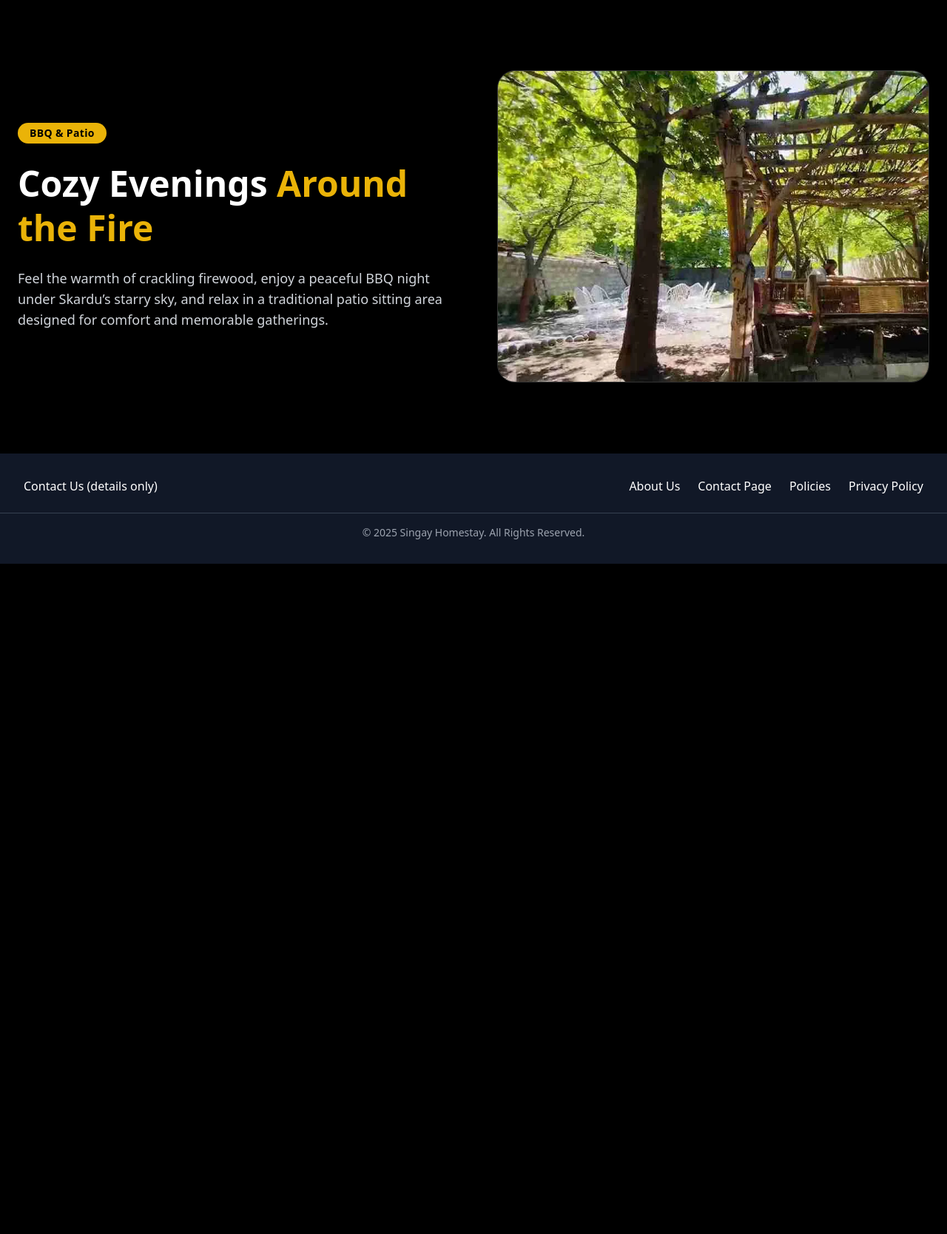
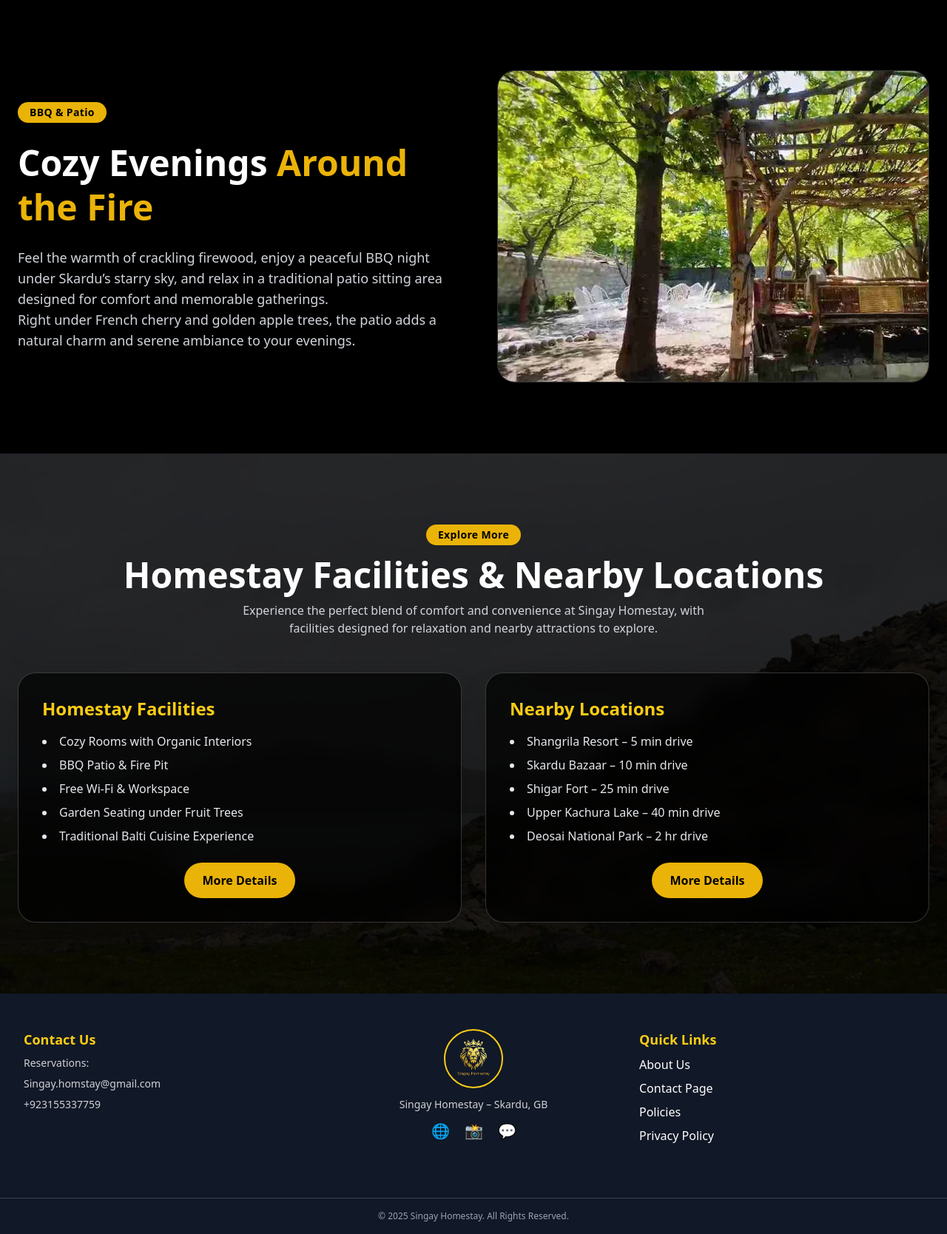
Before and after one commit to Shaheryar823/singay_homestay, a Flask app: page / in a window 1280 px wide. Shown: the part 3149-4817 px from the top of the page at 74% size. Before the commit the page ends 3911 px from the top, so only its background shows below. Run offline with Flask 3, Linux system fonts and the light colour scheme; some libraries are stand-ins or nearby versions.

Commit message:
some changes in footor added logo and added section in index file

```diff
--- a/routes/main.py
+++ b/routes/main.py
@@ -7,3 +7,19 @@ main_bp = Blueprint('main', __name__)
 @main_bp.route('/')
 def home():
     return render_template('index.html')
+
+@main_bp.route('/villa')
+def villa():
+    return "COmming Soon"
+
+@main_bp.route('/family-unit')
+def family_unit():
+        return "COmming Soon"
+
+@main_bp.route('/rooms')
+def rooms():
+    return "COmming Soon"
+
+@main_bp.route('/gallery')
+def gallery():
+    return "COmming Soon"
--- a/templates/index.html
+++ b/templates/index.html
@@ -208,9 +208,16 @@
 <section id="bbq" class="relative py-24 bg-black text-white overflow-hidden">
   <div class="relative max-w-7xl mx-auto px-6 grid lg:grid-cols-2 gap-16 items-center">
     <div class="space-y-6">
-      <div class="inline-block px-4 py-1 bg-yellow-500 text-black rounded-full text-sm font-bold tracking-wide">BBQ & Patio</div>
-      <h2 class="text-5xl font-extrabold leading-tight">Cozy Evenings <span class="text-yellow-500">Around the Fire</span></h2>
-      <p class="text-lg text-gray-300">Feel the warmth of crackling firewood, enjoy a peaceful BBQ night under Skardu’s starry sky, and relax in a traditional patio sitting area designed for comfort and memorable gatherings.</p>
+      <div class="inline-block px-4 py-1 bg-yellow-500 text-black rounded-full text-sm font-bold tracking-wide">
+        BBQ & Patio
+      </div>
+      <h2 class="text-5xl font-extrabold leading-tight">
+        Cozy Evenings <span class="text-yellow-500">Around the Fire</span>
+      </h2>
+      <p class="text-lg text-gray-300">
+        Feel the warmth of crackling firewood, enjoy a peaceful BBQ night under Skardu’s starry sky, and relax in a traditional patio sitting area designed for comfort and memorable gatherings. <br>
+        Right under French cherry and golden apple trees, the patio adds a natural charm and serene ambiance to your evenings.
+      </p>
     </div>
     <div class="relative">
       <div class="rounded-3xl overflow-hidden shadow-2xl border border-white/20 group">
@@ -220,4 +227,70 @@
   </div>
 </section>
 
+<!-- Facilities & Nearby Locations Section -->
+<section id="facilities" class="relative py-24 bg-gray-900 text-white overflow-hidden">
+  <!-- Background Image with Overlay -->
+  <div class="absolute inset-0">
+    <img src="/static/images/facilities-bg.jpg" alt="Facilities Background" class="w-full h-full object-cover opacity-90">
+    <div class="absolute inset-0 bg-black/80"></div> <!-- Dark overlay for blending with footer -->
+  </div>
+
+  <div class="relative max-w-7xl mx-auto px-6 text-white">
+
+    <!-- Section Header -->
+    <div class="text-center mb-12">
+      <div class="inline-block px-4 py-1 bg-yellow-500 text-black rounded-full text-sm font-bold tracking-wide">
+        Explore More
+      </div>
+      <h2 class="text-4xl md:text-5xl font-extrabold mt-4">Homestay Facilities & Nearby Locations</h2>
+      <p class="text-gray-300 mt-3 max-w-2xl mx-auto">
+        Experience the perfect blend of comfort and convenience at Singay Homestay, with facilities designed for relaxation and nearby attractions to explore.
+      </p>
+    </div>
+
+    <!-- Cards -->
+    <div class="grid md:grid-cols-2 gap-8">
+
+      <!-- Card 1: Homestay Facilities -->
+      <div class="bg-black/70 backdrop-blur-md rounded-3xl p-8 shadow-2xl border border-white/20 hover:scale-105 transition transform duration-500 flex flex-col justify-between">
+        <div>
+          <h3 class="text-2xl font-bold text-yellow-400 mb-4">Homestay Facilities</h3>
+          <ul class="space-y-2 text-gray-200 list-disc list-inside">
+            <li>Cozy Rooms with Organic Interiors</li>
+            <li>BBQ Patio & Fire Pit</li>
+            <li>Free Wi-Fi & Workspace</li>
+            <li>Garden Seating under Fruit Trees</li>
+            <li>Traditional Balti Cuisine Experience</li>
+          </ul>
+        </div>
+        <div class="mt-6 text-center">
+          <a href="/facilities" class="inline-block bg-yellow-500 text-black font-semibold px-6 py-3 rounded-full hover:bg-yellow-400 transition">
+            More Details
+          </a>
+        </div>
+      </div>
+
+      <!-- Card 2: Nearby Locations -->
+      <div class="bg-black/70 backdrop-blur-md rounded-3xl p-8 shadow-2xl border border-white/20 hover:scale-105 transition transform duration-500 flex flex-col justify-between">
+        <div>
+          <h3 class="text-2xl font-bold text-yellow-400 mb-4">Nearby Locations</h3>
+          <ul class="space-y-2 text-gray-200 list-disc list-inside">
+            <li>Shangrila Resort – 5 min drive</li>
+            <li>Skardu Bazaar – 10 min drive</li>
+            <li>Shigar Fort – 25 min drive</li>
+            <li>Upper Kachura Lake – 40 min drive</li>
+            <li>Deosai National Park – 2 hr drive</li>
+          </ul>
+        </div>
+        <div class="mt-6 text-center">
+          <a href="/nearby-locations" class="inline-block bg-yellow-500 text-black font-semibold px-6 py-3 rounded-full hover:bg-yellow-400 transition">
+            More Details
+          </a>
+        </div>
+      </div>
+
+    </div>
+  </div>
+</section>
+
 {% endblock %}
--- a/templates/layout.html
+++ b/templates/layout.html
@@ -6,6 +6,9 @@
     <title>Singay Homestay</title>
 
     <link rel="stylesheet" href="{{ url_for('static', filename='css/animations.css') }}">
+    <link rel="icon" type="image/x-icon" href="/static/images/favicon.ico">
+    <link rel="shortcut icon" type="image/x-icon" href="/static/images/favicon.ico">
+
     <!-- Tailwind CSS CDN -->
     <script src="https://cdn.tailwindcss.com"></script>
 </head>
@@ -15,7 +18,13 @@
         <nav class="bg-black text-white shadow-lg sticky top-0 z-50">
             <div class="max-w-7xl mx-auto px-4 sm:px-6 lg:px-8">
                 <div class="flex justify-between items-center h-16">
+                    <!-- Logo + Title -->
+                    <div class="flex items-center space-x-3">
+                        <img src="/static/images/logo.png" alt="Singay Logo" class="w-10 h-10 rounded-full border-2 border-yellow-400 p-1">
                         <div class="text-2xl font-bold">Singay Homestay</div>
+                    </div>
+
+                    <!-- Desktop Menu -->
                     <ul class="hidden md:flex space-x-6">
                         <li><a href="/" class="hover:text-yellow-400">Home</a></li>
                         <li><a href="/villa" class="hover:text-yellow-400">Villa</a></li>
@@ -54,32 +63,45 @@ btn.addEventListener("click", () => {
         </main>
 
         <!-- Footer -->
-<footer class="bg-gray-900 text-white py-8">
-    <div class="max-w-7xl mx-auto px-4 sm:px-6 lg:px-8
-                flex flex-col md:flex-row justify-between
-                space-y-4 md:space-y-0 text-center md:text-left">
+        <footer class="bg-gray-900 text-white">
+            <div class="max-w-7xl mx-auto px-4 sm:px-6 lg:px-8 py-12 grid grid-cols-1 md:grid-cols-3 gap-8">
 
-        <!-- Left -->
-        <div class="text-sm md:text-base">
-            Contact Us (details only)
+                <!-- Left: Contact Info -->
+                <div class="flex flex-col space-y-2 text-center md:text-left">
+                    <h3 class="text-lg font-semibold text-yellow-400">Contact Us</h3>
+                    <p class="text-sm opacity-80">Reservations:</p>
+                    <p class="text-sm opacity-80">Singay.homstay@gmail.com</p>
+                    <p class="text-sm opacity-80">+923155337759</p>
                 </div>
 
-        <!-- Right -->
-        <div class="flex flex-col md:flex-row md:space-x-6 space-y-2 md:space-y-0">
-            <a href="/about" class="hover:text-yellow-400">About Us</a>
-            <a href="/contact" class="hover:text-yellow-400">Contact Page</a>
-            <a href="/policies" class="hover:text-yellow-400">Policies</a>
-            <a href="/privacy-policy" class="hover:text-yellow-400">Privacy Policy</a>
+                <!-- Middle: Logo + Socials -->
+                <div class="flex flex-col items-center space-y-3">
+                    <img src="/static/images/logo.png" alt="Singay Logo" class="w-20 h-20 rounded-full border-2 border-yellow-400 p-1">
+                    <p class="text-sm opacity-80">Singay Homestay – Skardu, GB</p>
+                    <div class="flex space-x-5 text-xl">
+                        <a href="https://facebook.com" target="_blank" class="hover:text-yellow-400 transition">🌐</a>
+                        <a href="https://instagram.com" target="_blank" class="hover:text-yellow-400 transition">📸</a>
+                        <a href="https://wa.me/923000000000" target="_blank" class="hover:text-yellow-400 transition">💬</a>
                     </div>
                 </div>
 
-    <!-- Copyright Row -->
-    <div class="mt-6 text-center text-gray-400 text-sm border-t border-gray-700 pt-4">
-        © 2025 Singay Homestay. All Rights Reserved.
+                <!-- Right: Quick Links -->
+                <div class="flex flex-col space-y-2 text-center md:text-left">
+                    <h3 class="text-lg font-semibold text-yellow-400">Quick Links</h3>
+                    <a href="/about" class="hover:text-yellow-400 transition">About Us</a>
+                    <a href="/contact" class="hover:text-yellow-400 transition">Contact Page</a>
+                    <a href="/policies" class="hover:text-yellow-400 transition">Policies</a>
+                    <a href="/privacy-policy" class="hover:text-yellow-400 transition">Privacy Policy</a>
+                </div>
+
+            </div>
+
+            <!-- Divider + Copyright -->
+            <div class="border-t border-gray-700 mt-6">
+                <p class="text-center text-xs text-gray-400 py-4">
+                    © {{ 2025 }} Singay Homestay. All Rights Reserved.
+                </p>
             </div>
         </footer>
-
-
-
     </body>
 </html>
```
Also changed, not shown: static/images/facilities-bg.jpg (added), static/images/favicon.ico (added), static/images/logo.png (added). Lines whose indentation alone changed are shown as unchanged.
